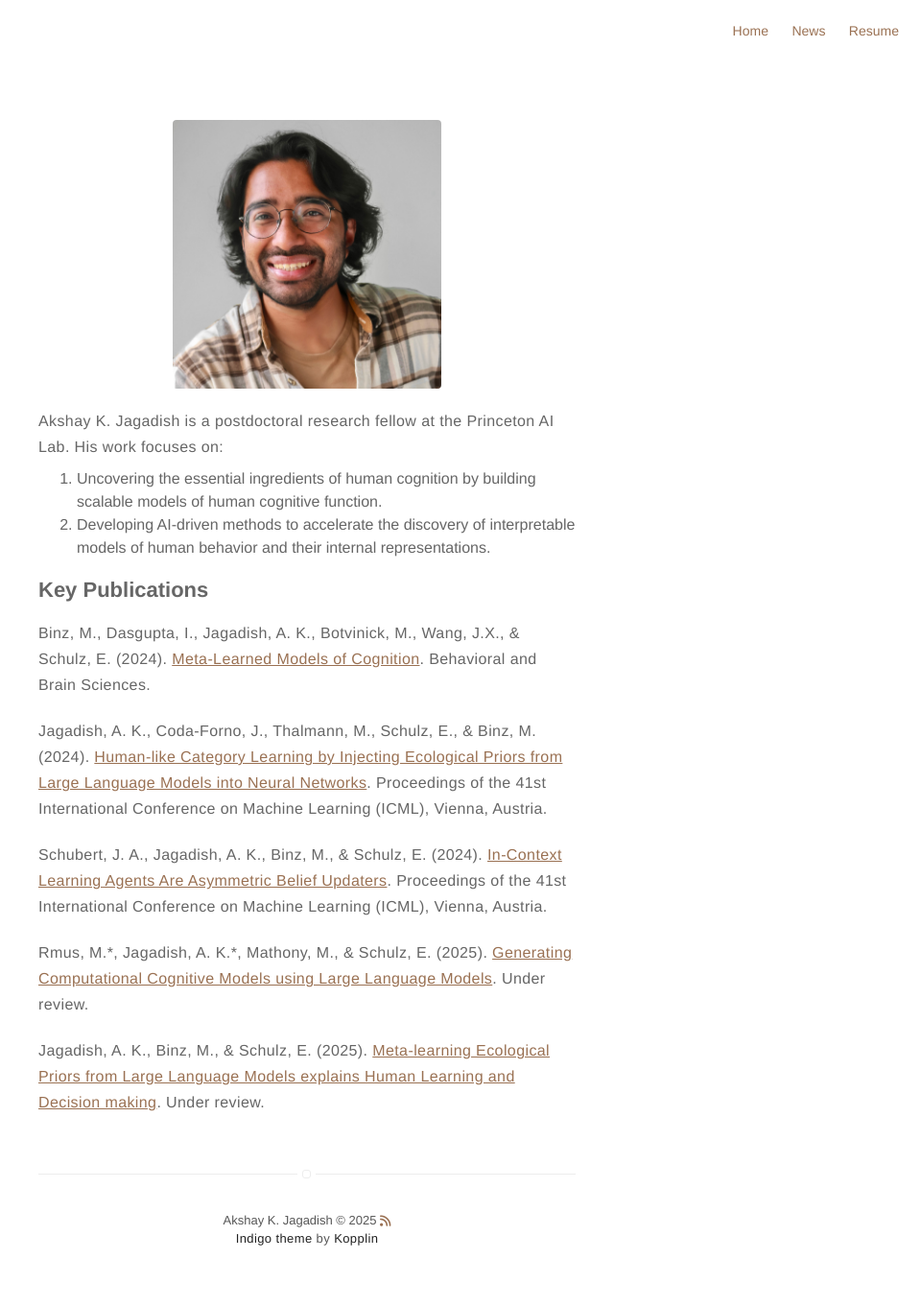
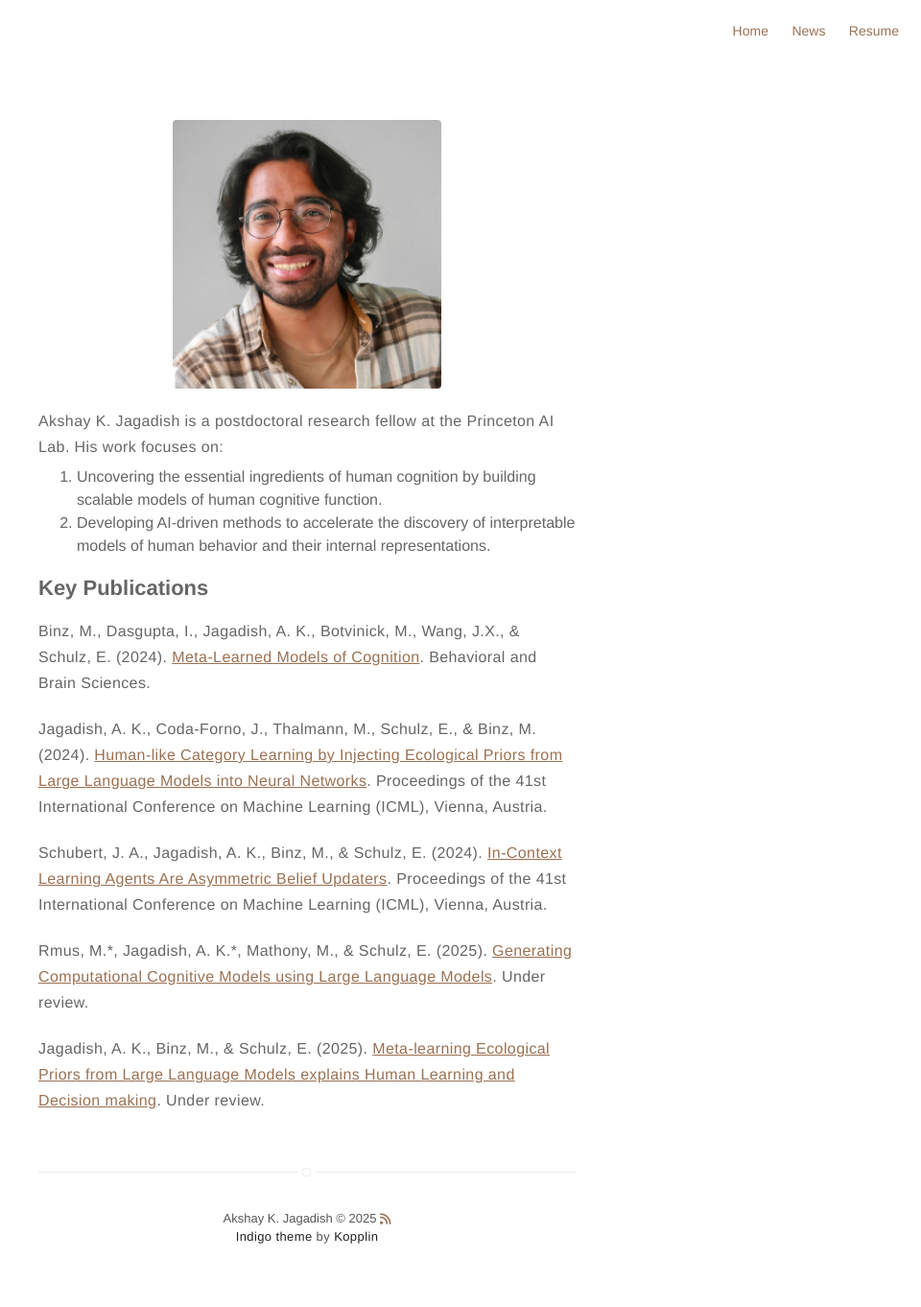
Before and after one commit to akjagadish/akjagadish.github.io, a Jekyll site: the page built from about.md, in a window 1280 px wide. Shown: the whole page at 96% size, without its empty margins (320-1280 px from the left). Built offline with Jekyll 4.4.1, drawn with Linux system fonts in a browser that asks for light colours; nearby versions of some CDN libraries.

Commit message:
Fix margin-top style in about.md

```diff
--- a/about.md
+++ b/about.md
@@ -7,7 +7,7 @@ layout: page
 <p>
   Akshay K. Jagadish is a postdoctoral research fellow at the Princeton AI Lab. His work focuses on:
 </p>
-<ol style="margin-top: -12px;">
+<ol style="margin-top: -14px;">
   <li>Uncovering the essential ingredients of human cognition by building scalable models of human cognitive function. </li>
   <li>Developing AI-driven methods to accelerate the discovery of interpretable models of human behavior and their internal representations.</li>
 </ol>
```
